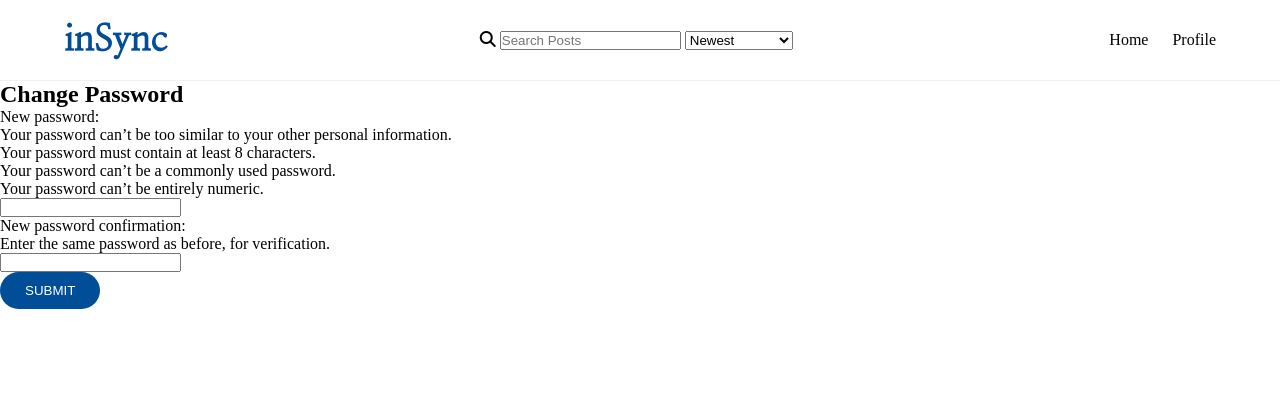
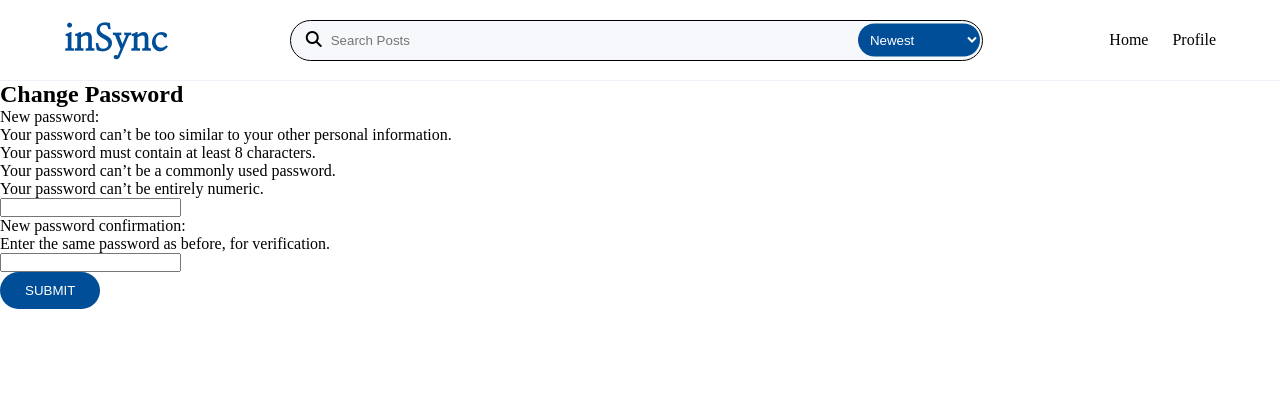
Before and after one commit to 582-41W-VA/InSync, a Django app: page /account/ in a window 1280 px wide. Shown: the top 420 px of the page. Run offline with Django 5.2, Linux system fonts and the light colour scheme; the visitor is signed in with stand-in values (Sample User, id 1); some web fonts are replaced.

Commit message:
customized search bar

```diff
--- a/static/css/app.css
+++ b/static/css/app.css
@@ -81,14 +81,15 @@ header .container {
   justify-content: space-between;
   align-items: center;
   height: 80px;
+  gap: 20px;
 }
 
 header .menu-icon {
   background-image: url(/static/images/icons8-menu-50.png);
   background-position: center;
   background-size: cover;
-  height: 30px;
-  width: 30px;
+  height: 20px;
+  width: 20px;
   cursor: pointer;
   display: none;
 }
@@ -125,6 +126,44 @@ header .logs{
   border-radius: 24px;
   display: flex;
   gap: 10px;
+}
+
+/* search bar */
+header .search-form{
+  position: relative;
+  width: 60%;
+}
+
+header .search-form input{
+  background-color: var(--very-light-blue);
+  padding: 12px 24px;
+  border: none;
+  color: var(--primary-color-blue);
+  padding-left: 40px;
+  border-radius: 24px;
+  width: 100%;
+  outline: 1px solid black;
+}
+
+header .search-form i{
+  position: absolute;
+  font-size: 16px;
+  top: 48%;
+  left: 23px;
+  transform: translate(-50%, -50%);
+}
+
+header .search-form .sort{
+  background-color: var(--primary-color-blue);
+  padding: 8px;
+  border-radius: 24px;
+  border: none;
+  color: var(--white);
+  width: fit-content;
+  position: absolute;
+  top: 51%;
+  right: -59px;
+  transform: translate(-50%, -50%);
 }
 
 /* login and signup */
```
